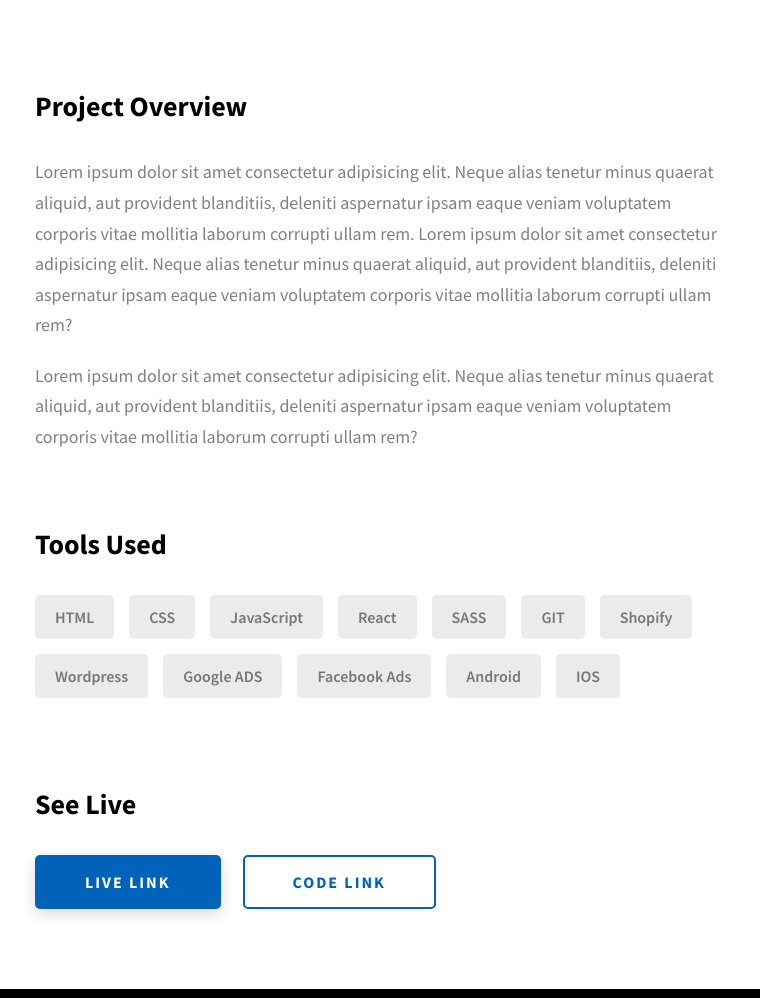
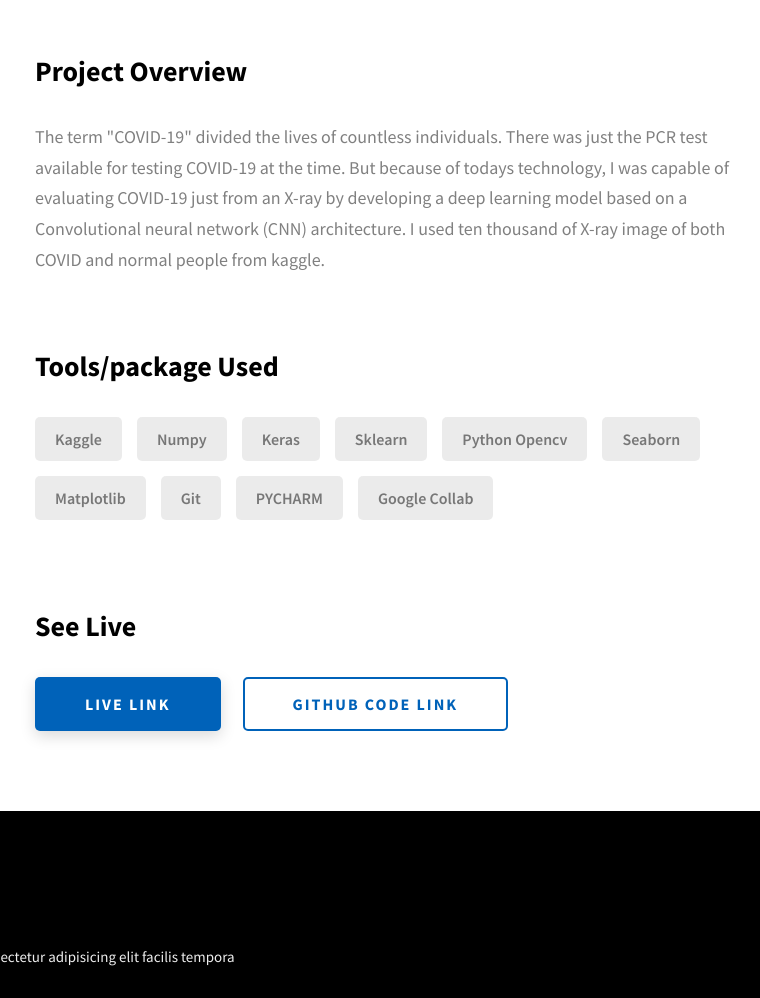
Before and after one commit to Suyash-Gaurav/Website_Portfolio, a website: page project-3.html in a window 1280 px wide. Shown: the part 1320-2318 px from the top of the page, without its empty margins (255-1015 px from the left). Drawn offline with Linux system fonts and the light colour scheme; files whose address does not match are found by name.

Commit message:
Update project-3.html

```diff
--- a/project-3.html
+++ b/project-3.html
@@ -22,12 +22,12 @@
         <div class="header__logo-container">
           <div class="header__logo-img-cont">
             <img
-              src="./assets/png/john-doe.png"
+              src="./assets/jpeg/front face.jpg"
               alt="Ram Maheshwari Logo Image"
               class="header__logo-img"
             />
           </div>
-          <span class="header__logo-sub">John Doe</span>
+          <span class="header__logo-sub">Suyash Gaurav</span>
         </div>
         <div class="header__main">
           <ul class="header__links">
@@ -87,13 +87,11 @@
         <h1 class="heading-primary">Project 3</h1>
         <div class="project-cs-hero__info">
           <p class="text-primary">
-            Lorem ipsum dolor sit amet consectetur adipisicing elit. Dignissimos
-            in numquam incidunt earum quaerat cum fuga, atque similique natus
-            nobis sit.
+            Classification of COVID-19  from a X-ray image
           </p>
         </div>
         <div class="project-cs-hero__cta">
-          <a href="#" class="btn btn--bg" target="_blank">Live Link</a>
+          <a href="https://colab.research.google.com/drive/1nxQ-5EzfSntezxwt_BCnz9F6ompg4fkV" class="btn btn--bg" target="_blank">Live Link</a>
         </div>
       </div>
     </section>
@@ -111,52 +109,41 @@
             <div class="project-details__desc">
               <h3 class="project-details__content-title">Project Overview</h3>
               <p class="project-details__desc-para">
-                Lorem ipsum dolor sit amet consectetur adipisicing elit. Neque
-                alias tenetur minus quaerat aliquid, aut provident blanditiis,
-                deleniti aspernatur ipsam eaque veniam voluptatem corporis vitae
-                mollitia laborum corrupti ullam rem. Lorem ipsum dolor sit amet
-                consectetur adipisicing elit. Neque alias tenetur minus quaerat
-                aliquid, aut provident blanditiis, deleniti aspernatur ipsam
-                eaque veniam voluptatem corporis vitae mollitia laborum corrupti
-                ullam rem?
+               The term "COVID-19" divided the lives of countless individuals. There was just the PCR test available for testing COVID-19 at the time.
+                But because of todays technology, I was capable of evaluating COVID-19 just from an X-ray by developing a deep learning model based on a
+                Convolutional neural network (CNN) architecture. I used ten thousand of X-ray image of both COVID and normal people from kaggle.
               </p>
-              <p class="project-details__desc-para">
-                Lorem ipsum dolor sit amet consectetur adipisicing elit. Neque
-                alias tenetur minus quaerat aliquid, aut provident blanditiis,
-                deleniti aspernatur ipsam eaque veniam voluptatem corporis vitae
-                mollitia laborum corrupti ullam rem?
-              </p>
+
             </div>
             <div class="project-details__tools-used">
-              <h3 class="project-details__content-title">Tools Used</h3>
+              <h3 class="project-details__content-title">Tools/package Used</h3>
               <div class="skills">
-                <div class="skills__skill">HTML</div>
-                <div class="skills__skill">CSS</div>
-                <div class="skills__skill">JavaScript</div>
-                <div class="skills__skill">React</div>
-                <div class="skills__skill">SASS</div>
-                <div class="skills__skill">GIT</div>
-                <div class="skills__skill">Shopify</div>
-                <div class="skills__skill">Wordpress</div>
-                <div class="skills__skill">Google ADS</div>
-                <div class="skills__skill">Facebook Ads</div>
-                <div class="skills__skill">Android</div>
-                <div class="skills__skill">IOS</div>
+                <div class="skills__skill">Kaggle</div>
+                <div class="skills__skill">Numpy</div>
+                <div class="skills__skill">Keras</div>
+                <div class="skills__skill">Sklearn</div>
+                <div class="skills__skill">Python Opencv</div>
+                <div class="skills__skill">Seaborn</div>
+                <div class="skills__skill">Matplotlib</div>
+                <div class="skills__skill">Git</div>
+                <div class="skills__skill">PYCHARM</div>
+                <div class="skills__skill">Google Collab</div>
+
               </div>
             </div>
             <div class="project-details__links">
               <h3 class="project-details__content-title">See Live</h3>
               <a
-                href="#"
+                href="https://colab.research.google.com/drive/1nxQ-5EzfSntezxwt_BCnz9F6ompg4fkV"
                 class="btn btn--med btn--theme project-details__links-btn"
                 target="_blank"
                 >Live Link</a
               >
               <a
-                href="#"
+                href="https://github.com/Suyash-Gaurav/Covid-19_Xray-classification-CNN/blob/main/COVID19_X_ray_Classification%20(1).ipynb"
                 class="btn btn--med btn--theme-inv project-details__links-btn"
                 target="_blank"
-                >Code Link</a
+                >Github Code Link</a
               >
             </div>
           </div>
@@ -209,7 +196,7 @@
             </div>
           </div>
           <div class="main-footer__row main-footer__row-2">
-            <h4 class="heading heading-sm text-lt">John Doe</h4>
+            <h4 class="heading heading-sm text-lt">Suyash gaurav</h4>
             <p class="main-footer__short-desc">
               Lorem ipsum dolor sit amet consectetur adipisicing elit facilis
               tempora explicabo quae quod deserunt
@@ -217,14 +204,16 @@
           </div>
         </div>
 
+
         <div class="main-footer__lower">
           &copy; Copyright 2021. Made by
-          <a rel="noreferrer" target="_blank" href="https://rammaheshwari.com"
-            >Ram Maheshwari</a
+          <a rel="noreferrer" target="_blank" href=""
+            >Suyash Gaurav</a
           >
         </div>
       </div>
     </footer>
+
     <script src="./index.js"></script>
   </body>
 </html>
```
